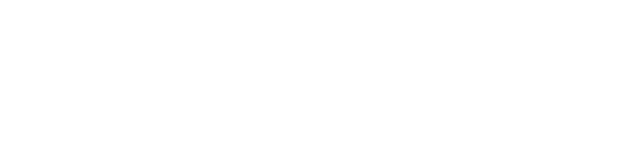
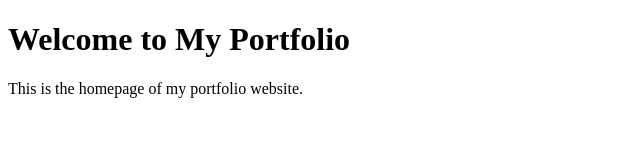
Before and after one commit to Sllikpartini/Portfolio, a plain HTML site: page index.html in a window 1280 px wide. Shown: the whole page, without its empty margins (0-640 px from the left). Drawn offline with Linux system fonts and the light colour scheme.

Commit message:
Add homepage content

```diff
--- a/index.html
+++ b/index.html
@@ -7,7 +7,9 @@
     <title>Document</title>
 </head>
 <body>
+    <h1>Welcome to My Portfolio</h1>
 
+<p>This is the homepage of my portfolio website.</p>
 
     <script src="script.js"></script>
 </body>
```
